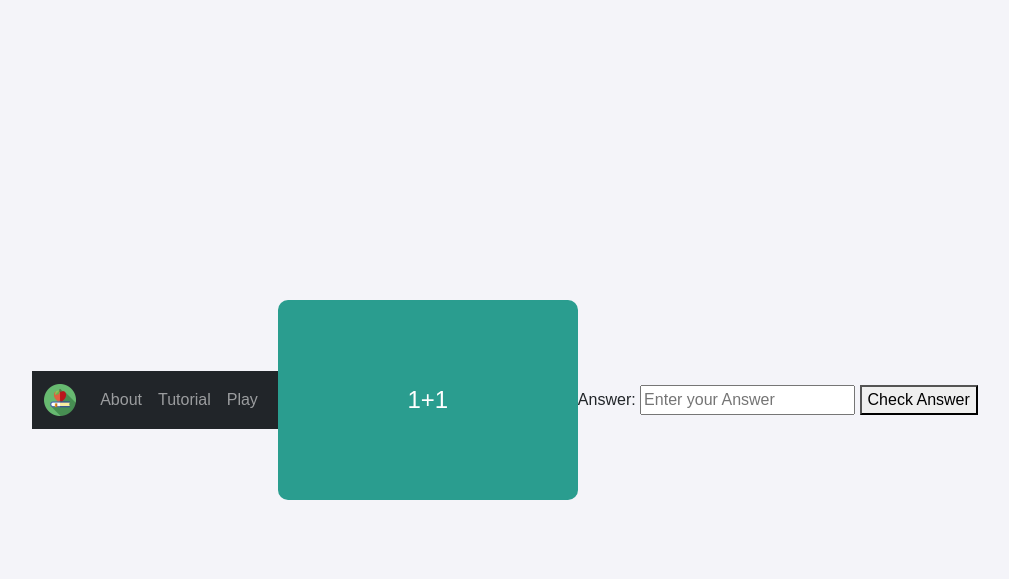
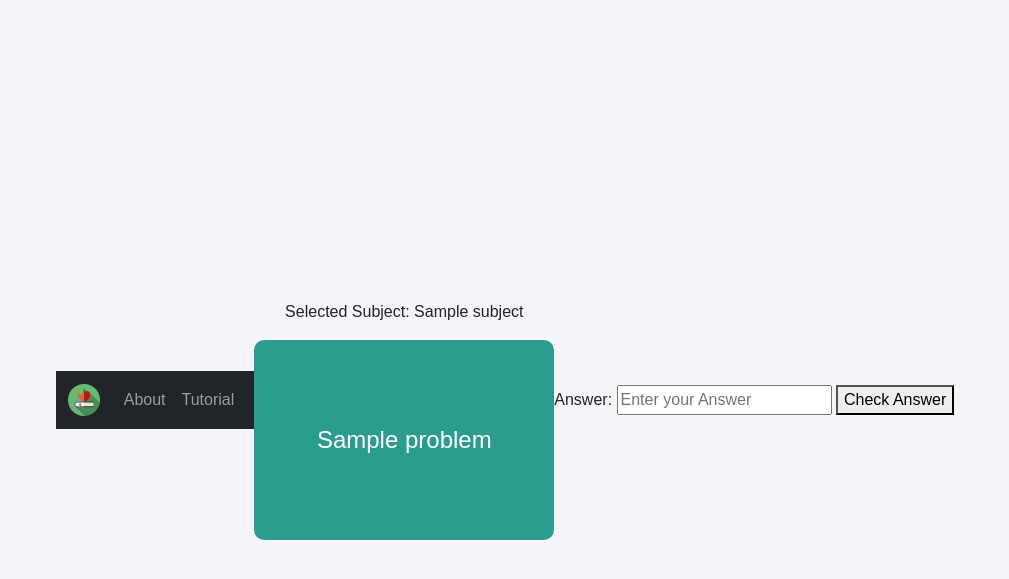
Before and after one commit to aizenbaidya/recall-royale, a Flask app: template templates/play.html in a window 1280 px wide. Shown: the top 579 px of the page, without its empty margins (135-1144 px from the left). Run offline with Flask 3, Linux system fonts and the light colour scheme; the template is opened without the code that fills it: most values are stand-ins (such as "Sample title", 1, 10 or a date in 2020).

Commit message:
Finishing flash card game logic

```diff
--- a/app.py
+++ b/app.py
@@ -1,12 +1,12 @@
 from flask import Flask, render_template, request, redirect, url_for, g
 import db
-from db import create_problem, create_database_table, get_all_tables, get_problems_from_table
+from db import create_problem, create_database_table, get_all_tables, get_problems_from_table, get_db
 
 DIFFICULTY_EASY = 'easy'
 DIFFICULTY_MEDIUM = 'medium'
 DIFFICULTY_HARD = 'hard'
 
-# Global variable to store the table name
+
 current_table_name = None
 
 def create_app():
@@ -26,8 +26,7 @@ def create_app():
         return questions, answers
 
     def create_problems(difficulty):
-        global current_table_name  # Use the global variable
-
+        global current_table_name
         if not current_table_name:
             print("Table name not set!")
             return redirect(url_for('create'))
@@ -45,12 +44,12 @@ def create_app():
 
     @app.route('/create', methods=['GET', 'POST'])
     def create():
-        global current_table_name  # Declare the global variable
+        global current_table_name
 
         if request.method == 'POST':
             title = request.form['title']
-            current_table_name = title.replace(" ", "_").replace("-", "_")  # Set the global variable for the current table
-            create_database_table(title)  # Create the database table
+            current_table_name = title.replace(" ", "_").replace("-", "_")
+            create_database_table(title)
             create_problems(DIFFICULTY_EASY)
 
             return redirect(url_for('mq'))
@@ -73,9 +72,28 @@ def create_app():
 
         return render_template('hq.html')
 
+
+
     @app.route('/play')
     def play():
-        return render_template('play.html')
+        subject = request.args.get('subject')
+        db = get_db()
+        if subject:
+            try:
+                query = f"SELECT question FROM {subject}"
+                results = db.execute(query).fetchall()
+                problems = [row[0] for row in results]
+
+                query2 = f"SELECT answer FROM {subject}"
+                results2 = db.execute(query2).fetchall()
+                answers = [row[0] for row in results2]
+
+            except Exception as e:
+                return f"Error accessing table {subject}: {e}"
+
+            return render_template('play.html', subject=subject, problems=problems, answers=answers)
+        else:
+            return "No subject selected!"
 
     @app.route('/tutorial')
     def tutorial():
@@ -94,9 +112,9 @@ def create_app():
             problems = get_problems_from_table(table)
             problems_by_table[table] = [
                 {
-                    'question': problem['QUESTION'],
-                    'answer': problem['ANSWER'],
-                    'difficulty': problem['DIFFICULTY']
+                    'question': problem['question'],
+                    'answer': problem['answer'],
+                    'difficulty': problem['difficulty']
                 }
                 for problem in problems
             ]
--- a/db.py
+++ b/db.py
@@ -25,8 +25,7 @@ def close_db(e=None):
 def init_db():
     db = get_db()
 
-    # with current_app.open_resource('schema.sql') as f:
-    #     db.executescript(f.read().decode('utf8'))
+
 
 @click.command('init-db')
 @with_appcontext
@@ -39,13 +38,7 @@ def init_app(app):
     app.teardown_appcontext(close_db)
     app.cli.add_command(init_db_command)
 
-# def create_problem(table_name, question, answer, difficulty):
-#     db = get_db()
-#     db.execute(
-#         'INSERT INTO {table_name} (QUESTION, ANSWER, DIFFICULTY) VALUES (?, ?, ?)',
-#         (question, answer, difficulty)
-#     )
-#     db.commit()  # Don't forget to commit changes
+
 
 import sqlite3
 
@@ -65,10 +58,15 @@ def create_problem(table_name, question, answer, difficulty):
 
 def get_db_connection():
     conn = sqlite3.connect('instance/app_database.db')
-    conn.row_factory = sqlite3.Row  # This allows you to access columns by name
+    conn.row_factory = sqlite3.Row
     return conn
 
 def get_all_tables():
+    db = get_db()
+    tables = db.execute("SELECT name FROM sqlite_master WHERE type='table';").fetchall()
+    return [table['name'] for table in tables]
+
+def get_all_questions():
     db = get_db()
     tables = db.execute("SELECT name FROM sqlite_master WHERE type='table';").fetchall()
     return [table['name'] for table in tables]
@@ -77,28 +75,22 @@ def get_problems_from_table(table_name):
     db = get_db()
     query = f'SELECT * FROM "{table_name}"'
     problems = db.execute(query).fetchall()
-    return problems
+
+
+    return [dict(problem) for problem in problems]
 
 
 app = Flask(__name__)
 
 def create_database_table(t):
     title = t
-    # Collecting all questions and answers
-    # questions = []
-    # for i in range(1, len(request.form)//2):
-    #     question = request.form.get(f'question{i}')
-    #     answer = request.form.get(f'answer{i}')
-    #     if question and answer:
-    #         questions.append((question, answer))
 
-    # Connect to SQLite database
     db_path = os.path.abspath('instance/app_database.db')
     print("Database path:", db_path)
     conn = sqlite3.connect(db_path)
     cursor = conn.cursor()
 
-    # Create a new table for the title
+
     table_name = title.replace(" ", "_").replace("-", "_")
     print("Creating table with name:", table_name)
 
@@ -114,13 +106,13 @@ def create_database_table(t):
     except Exception as e:
         print("Error creating table:", e)
 
-    # Check if the table was created
+
     cursor.execute("SELECT name FROM sqlite_master WHERE type='table';")
     tables = cursor.fetchall()
     print("Current tables:", tables)
 
-    # Commit changes and close the connection
+
     conn.commit()
     conn.close()
 
-    return redirect(url_for('mq'))  # Redirect to another route after creation
+    return redirect(url_for('mq'))
--- a/templates/navbar.html
+++ b/templates/navbar.html
@@ -16,9 +16,6 @@
                     <a class="nav-link {% if request.path == '/tutorial' %}active{% endif %}"
                         href="/tutorial">Tutorial</a>
                 </li>
-                <li class="nav-item">
-                    <a class="nav-link {% if request.path == '/play' %}active{% endif %}" href="/play">Play</a>
-                </li>
             </ul>
         </div>
     </div>
--- a/templates/play.html
+++ b/templates/play.html
@@ -8,12 +8,13 @@
 {% block body %}
 <div class="flashcard">
     <div class="flashcard-inner" id="flashcard">
+        <p>Selected Subject: {{ subject }}</p>
 
         <div class="flashcard-front">
-            1+1
+            <span id="current-problem">{{ problems[0] }}</span>
         </div>
-        <div class="flashcard-back">
-            2
+        <div class="flashcard-back" id="current-answer" style="display: none;">
+            {{ answers[0] }}
         </div>
     </div>
 </div>
@@ -21,14 +22,63 @@
 <div class="input">
     <label for="input"> Answer:</label>
     <input type="text" id="answer" placeholder="Enter your Answer">
-    <button onclick="flipCard()">Check Answer</button>
-
-    <script>
-        function flipCard() {
-            var card = document.getElementById('flashcard');
-            card.classList.toggle('flipped');
-        }
-    </script>
+    <button id="check-answer-button">Check Answer</button>
 </div>
 
+<script>
+
+    const problems = [
+        {% for problem in problems %}
+            "{{ problem }}"{% if not loop.last %},{% endif %}
+        {% endfor %}
+    ];
+
+    const answers = [
+        {% for answer in answers %}
+            "{{ answer }}"{% if not loop.last %},{% endif %}
+        {% endfor %}
+    ];
+
+    let currentIndex = 0;
+
+    document.getElementById('check-answer-button').onclick = function() {
+
+        const userAnswer = document.getElementById('answer').value.trim();
+        const correctAnswer = answers[currentIndex].trim();
+
+
+        if (userAnswer.toLowerCase() === correctAnswer.toLowerCase()) {
+            flipCard();
+
+            setTimeout(nextQuestion, 1000);
+        } else {
+            alert('Incorrect answer. Please try again!');
+        }
+    };
+
+    function flipCard() {
+        const card = document.getElementById('flashcard');
+        const answerDiv = document.getElementById('current-answer');
+
+
+        card.classList.toggle('flipped');
+        answerDiv.style.display = answerDiv.style.display === 'none' ? 'block' : 'none';
+    }
+
+    function nextQuestion() {
+        currentIndex++;
+
+        if (currentIndex < problems.length) {
+            document.getElementById('current-problem').textContent = problems[currentIndex];
+            document.getElementById('current-answer').textContent = answers[currentIndex];
+            document.getElementById('current-answer').style.display = 'none';
+            document.getElementById('answer').value = '';
+            const card = document.getElementById('flashcard');
+            card.classList.remove('flipped');
+        } else {
+
+            window.location.href = '/';
+        }
+    }
+</script>
 {% endblock %}
```
Also changed, not shown: templates/home.html (+4 -5 lines).
